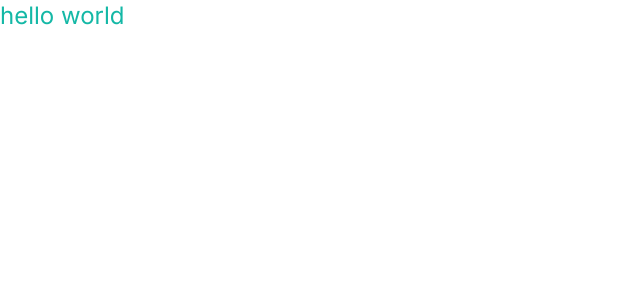
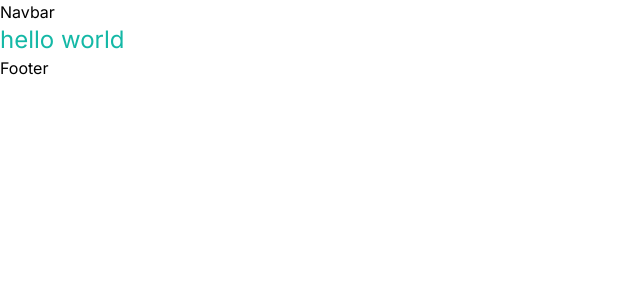
Before and after one commit to SebastianSloma/travel_next, a Next.js app: page / in a window 1280 px wide. Shown: the top 300 px of the page, without its empty margins (0-640 px from the left). Built offline with nearby package versions, Linux system fonts and the light colour scheme.

Commit message:
added navbar and footer to layout

```diff
--- a/app/layout.tsx
+++ b/app/layout.tsx
@@ -1,5 +1,7 @@
 import type { Metadata } from 'next';
 import './globals.css';
+import Footer from '@/components/Footer';
+import Navbar from '@/components/Navbar';
 
 export const metadata: Metadata = {
 	title: 'Travel',
@@ -14,8 +16,10 @@ export default function RootLayout({
 	return (
 		<html lang='en'>
 			<body>
-        {children}
-        </body>
+				<Navbar />
+				{children}
+				<Footer />
+			</body>
 		</html>
 	);
 }
```
